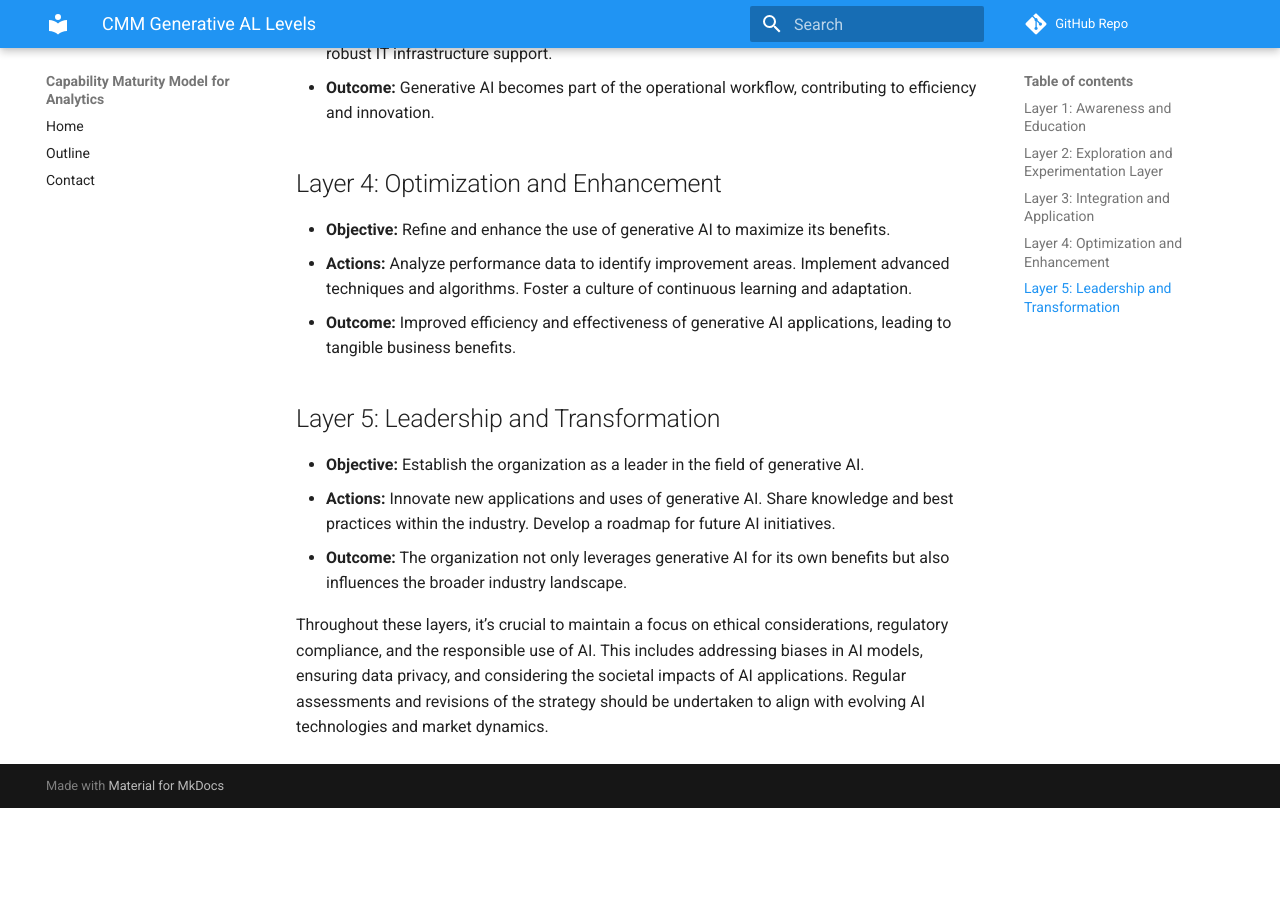
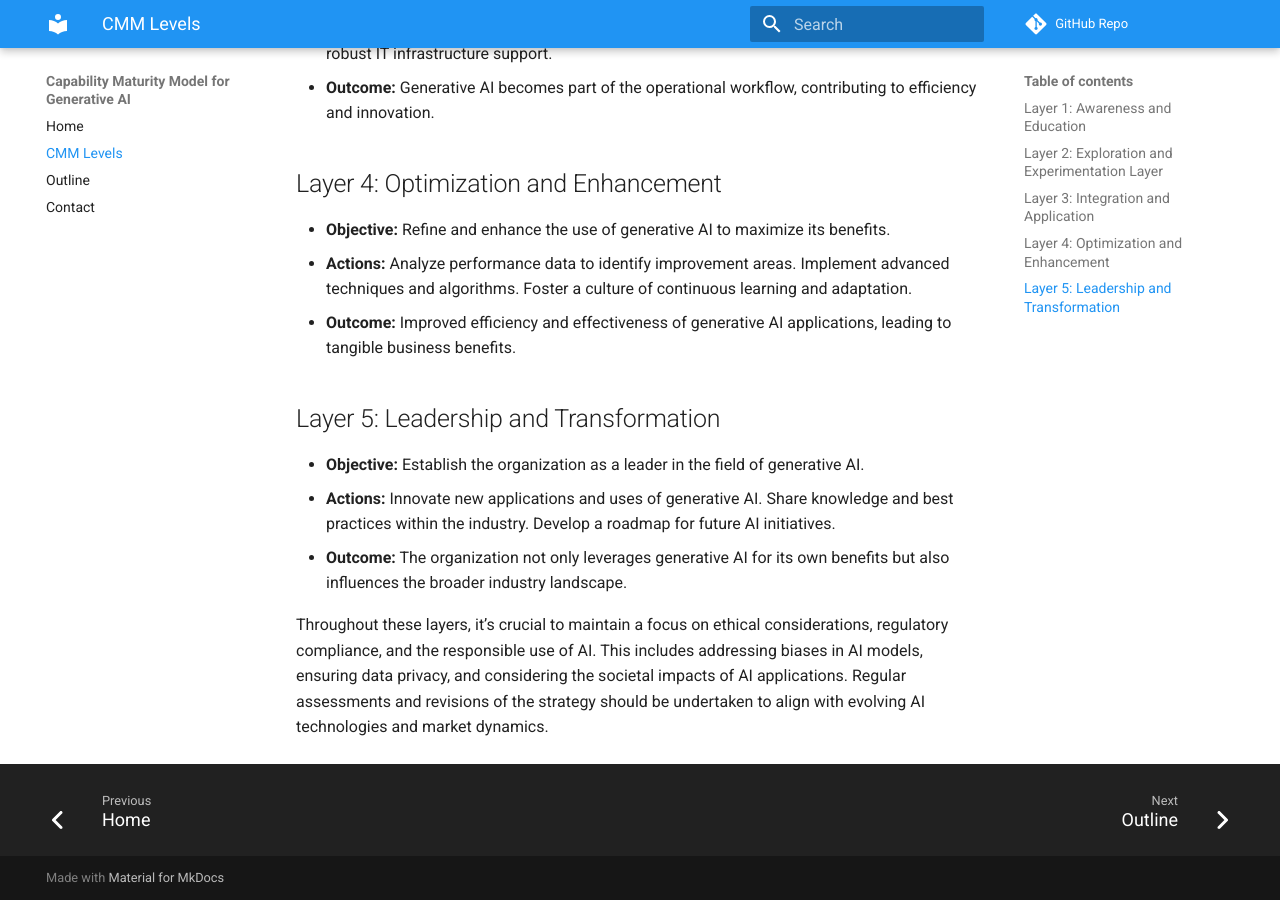
Before and after one commit to dmccreary/cmm-for-genai, an MkDocs documentation site: the page built from docs/cmm-levels.md, in a window 1280 px wide and 900 px high, scrolled down 912 px. Built offline with MkDocs 1.6.1 and Material for MkDocs 9.7.7, drawn with Linux system fonts in a browser that asks for light colours; comment, search, counter and statistics services are not loaded; before the commit the page ends 1720 px from its top, so only the background shows below that.

Commit message:
updating content

```diff
--- a/mkdocs.yml
+++ b/mkdocs.yml
@@ -1,12 +1,14 @@
-site_name: 'Capability Maturity Model for Analytics'
-site_description: 'How to measure and improve your organizations analytics capabilties. All content licensed Creative Commons ShareAlike Attribution Noncommercial'
+site_name: 'Capability Maturity Model for Generative AI'
+site_description: 'How to measure and improve your organizations generative AI capabilities.
+All content licensed Creative Commons ShareAlike Attribution Noncommercial'
 site_author: 'Dan McCreary'
 repo_name: 'GitHub Repo'
-site_url: 'https://dmccreary.github.io/cmm-for-analytics'
-repo_url: 'https://github.com/dmccreary/cmm-for-analytics'
+site_url: 'https://dmccreary.github.io/cmm-for-genai'
+repo_url: 'https://github.com/dmccreary/cmm-for-genai'
 
 nav:
   - Home: index.md
+  - CMM Levels: cmm-levels.md
   - Outline: outline.md
   - Contact: contact.md
 
```
